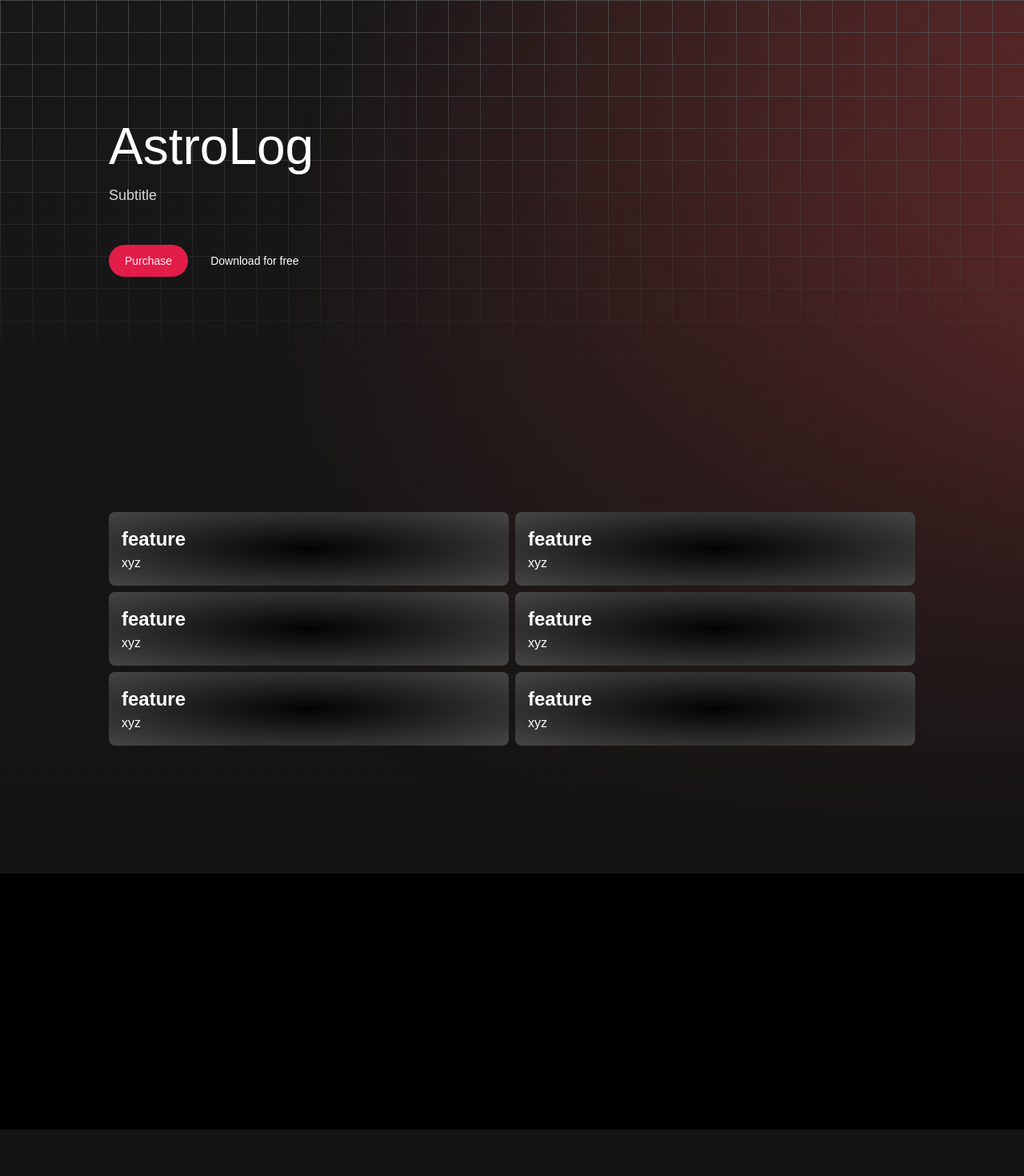
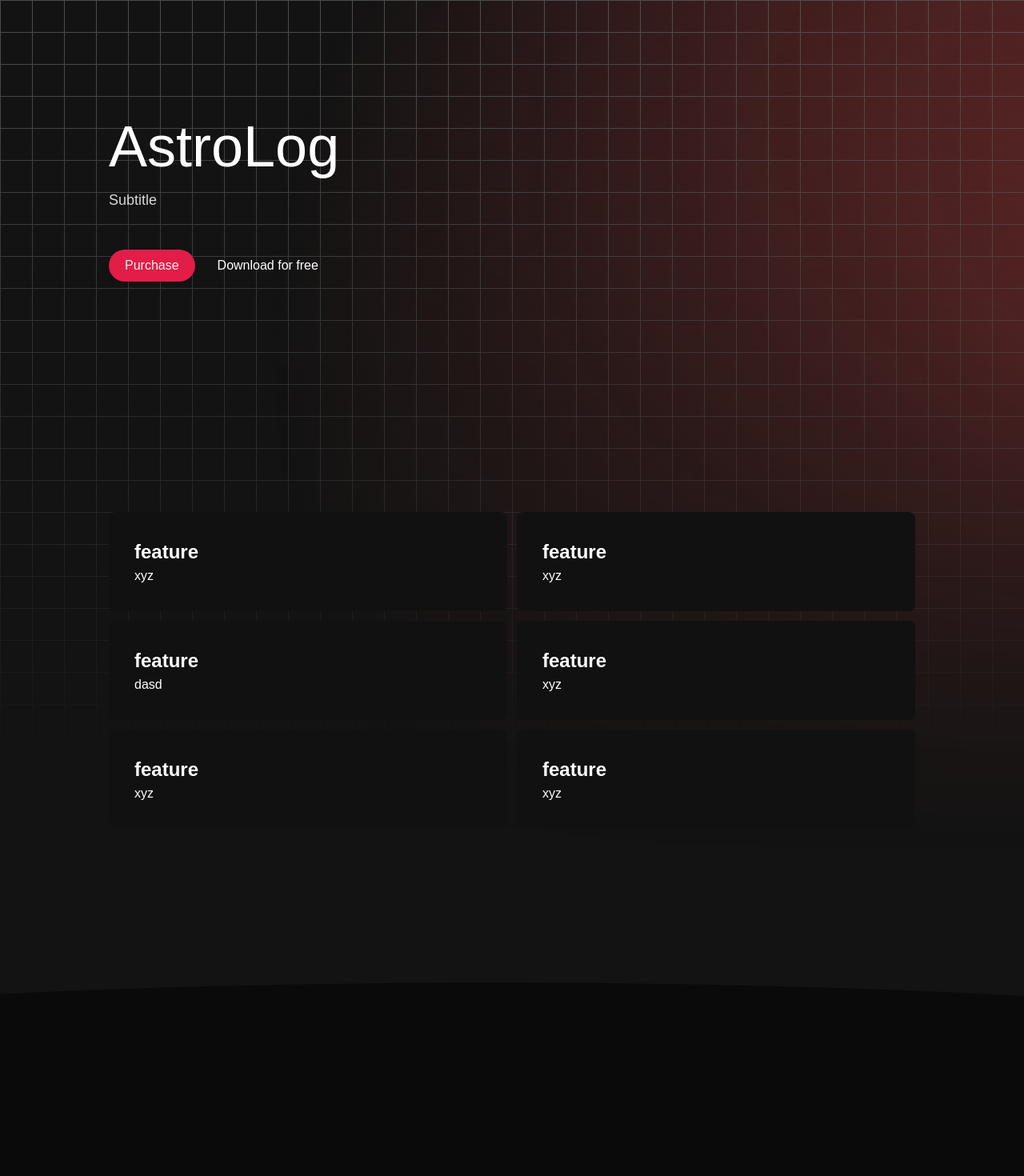
Before and after one commit to astrolog-app/website, a Next.js app: page / in a window 1280 px wide. Shown: the part 160-1630 px from the top of the page at 80% size. Built offline with nearby package versions, Linux system fonts and the light colour scheme.

Commit message:
advanced landing page

```diff
--- a/src/app/page.module.scss
+++ b/src/app/page.module.scss
@@ -1,5 +1,5 @@
 .page {
-    background: linear-gradient(to bottom, rgb(24, 24, 24), rgb(18, 18, 18));
+    background-color: #131313;
     color: white;
     min-height: 100lvh;
     position: relative;
@@ -7,7 +7,7 @@
     .grid {
         position: absolute;
         width: 100%;
-        height: 80lvh;
+        height: 70rem;
 
         // Paper grid background with vertical and horizontal lines
         background-image:
@@ -62,7 +62,7 @@
             height: 50rem;
 
             .title {
-                font-size: 4rem;
+                font-size: 4.5rem;
             }
 
             .subTitle {
@@ -76,6 +76,7 @@
                 button {
                     margin-right: 0.5rem;
                     padding: 1.25rem;
+                    font-size: medium;
 
                     &:last-of-type {
                         margin-right: 0;
@@ -86,25 +87,36 @@
 
         .features {
             display: flex;
+            margin-bottom: 10rem;
 
             &>*:not(:last-child) {
-                margin-right: 0.5rem;
+                margin-right: 0.75rem;
             }
 
             .featuresColumn {
-                flex-grow: 1;
+                width: 50%;
 
                 &>*:not(:last-child) {
-                    margin-bottom: 0.5rem;
+                    margin-bottom: 0.75rem;
                 }
             }
         }
     }
 
     .test {
-        margin-top: 10rem;
-        height: 20rem;
-        background-color: rgb(0, 0, 0);
+        position: relative;
+        height: 40rem;
+        background-color: rgb(10, 10, 10);
+
+        svg {
+            position: absolute;
+            fill: #131313;
+        }
+
+        .bottomSvg {
+            bottom: -0.1rem;
+            rotate: 180deg;
+        }
     }
 
     .test2 {
--- a/src/app/page.tsx
+++ b/src/app/page.tsx
@@ -22,7 +22,7 @@ export default function Product() {
               xyz
             </FeatureCard>
             <FeatureCard title="feature">
-              xyz
+              dasd
             </FeatureCard>
             <FeatureCard title="feature">
               xyz
@@ -41,7 +41,14 @@ export default function Product() {
           </div>
         </div>
       </div>
-      <div className={styles.test}></div>
+      <div className={styles.test}>
+        <svg viewBox="0 0 1440 58" fill="none" xmlns="http://www.w3.org/2000/svg" width="100%">
+          <path d="M-100 58C-100 58 218.416 36.3297 693.5 36.3297C1168.58 36.3297 1487 58 1487 58V-3.8147e-06H-100V58Z"></path>
+        </svg>
+        <svg className={styles.bottomSvg} viewBox="0 0 1440 58" fill="none" xmlns="http://www.w3.org/2000/svg" width="100%">
+          <path d="M-100 58C-100 58 218.416 36.3297 693.5 36.3297C1168.58 36.3297 1487 58 1487 58V-3.8147e-06H-100V58Z"></path>
+        </svg>
+      </div>
       <div className={styles.test2}></div>
     </div>
   );
--- a/src/components/featureCard.module.scss
+++ b/src/components/featureCard.module.scss
@@ -1,7 +1,7 @@
 .card {
     border-radius: 0.5rem;
-    padding: 1rem;
-    background: radial-gradient(#030303, #464646);
+    padding: 2rem;
+    background-color: rgb(17, 17, 17);
 
     .header {
         .title {
```
